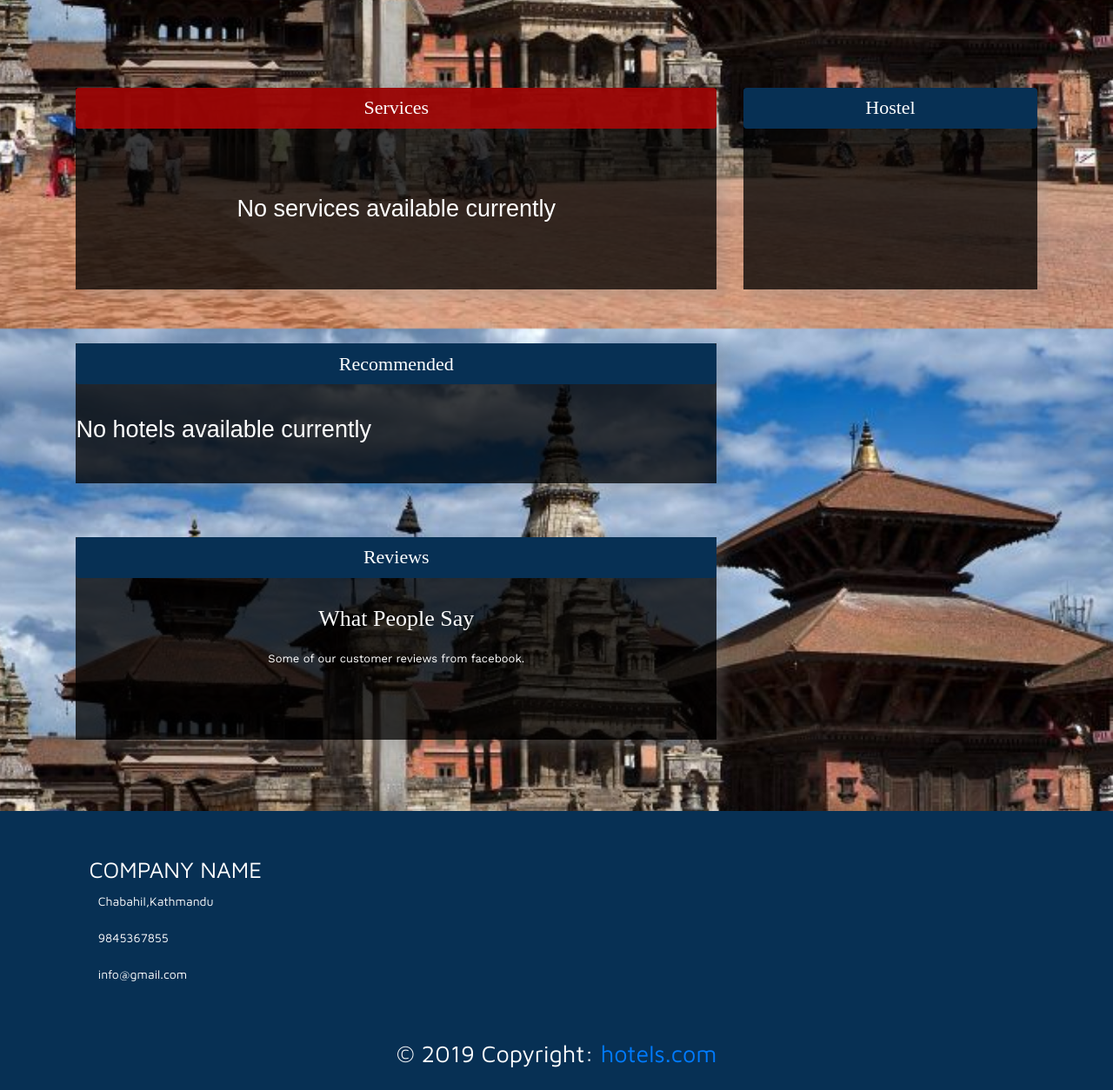
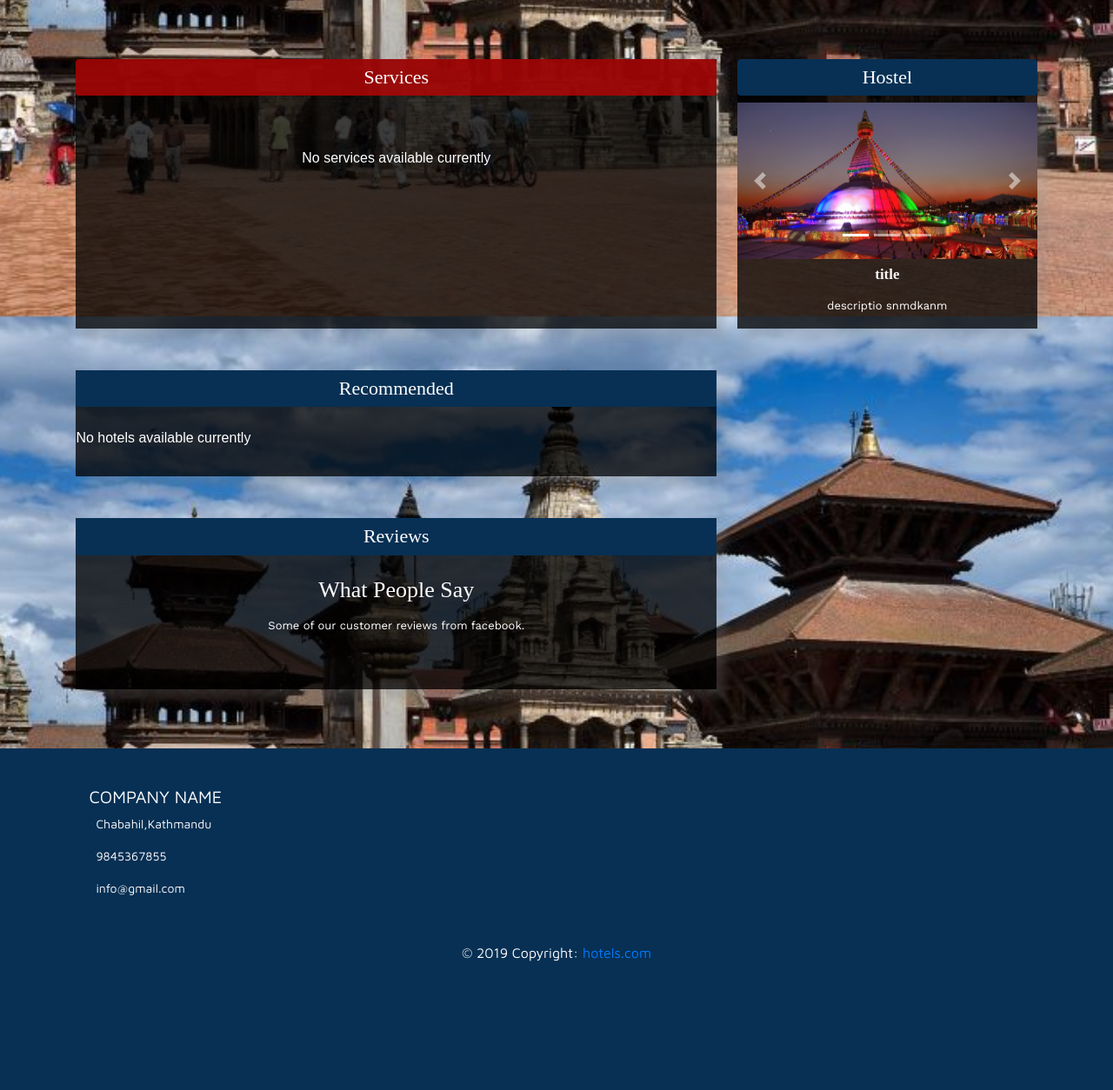
Before and after one commit to RNSAINJU/hoteltest, a Django app: page /home/ in a window 1280 px wide. Shown: the part 514-1768 px from the top of the page at 87% size. After the commit the page ends 1620 px from the top, so only its background shows below. Run offline with Django 3.2, Linux system fonts and the light colour scheme; data that the repository does not hold is empty; some libraries are stand-ins or nearby versions; some web fonts are replaced.

Commit message:
hostel div changes

```diff
--- a/static/css/style.css
+++ b/static/css/style.css
@@ -8,7 +8,7 @@
 body, html {
   height: 100%;
   margin: 0;
-  font-size:1.3rem;
+  /*font-size:1.3rem;*/
   font-family: sans-serif;
 }
 
@@ -104,7 +104,14 @@ header{
 
 
 .search{
+	height: 32px;
 	background-color: #b80b06 !important;
+}
+
+.search-icon{
+	font-size: 12px;
+	position: relative;
+	top:-3px;
 }
 
 #video-autoplay{
@@ -177,7 +184,7 @@ video {
 
 
 .search-box{
-	height: 35px !important;
+	height: 30px !important;
   width: 155px !important;
 }
 
--- a/templates/base.html
+++ b/templates/base.html
@@ -32,7 +32,11 @@
 
   <script src="https://unpkg.com/aos@next/dist/aos.js"></script>
   <script>
-    AOS.init();
+    AOS.init({
+        offset: 200, // offset (in px) from the original trigger point
+        delay: 0, // values from 0 to 3000, with step 50ms
+        duration: 1000 // values from 0 to 3000, with step 50ms
+      });
   </script>
 
 </body>
--- a/templates/header.html
+++ b/templates/header.html
@@ -30,8 +30,8 @@
 
       <form class="form-inline my-2 my-lg-0">
         <input class="form-control mr-sm-2 search-box" type="search" placeholder="Search" aria-label="Search">
-        <button type="button" class="btn btn-danger search">
-            <i class="fas fa-search  mt-0" style="font-size:14px;"></i>
+        <button type="button" class="btn btn-danger search ml-1">
+            <i class="fas fa-search search-icon" ></i>
           </button>
       </form>
 
--- a/templates/services/index.html
+++ b/templates/services/index.html
@@ -62,31 +62,48 @@
 
       <div class="col-xs-12 col hotels-list my-5 ml-4 p-0" data-aos="fade-left">
         <h1 class="text-center title2 main-heading py-2">Hostel</h1>
-<!--           <div class="container">
-              <div class="row mb-2">
-                <div class="my-3 col text-center">
-                {% for hotel in hotels %}
+          <div class="container">
+<div class="row">
+<div id="carouselExampleIndicators" class="carousel slide" data-ride="carousel">
+  <ol class="carousel-indicators">
+    <li data-target="#carouselExampleIndicators" data-slide-to="0" class="active"></li>
+    <li data-target="#carouselExampleIndicators" data-slide-to="1"></li>
+    <li data-target="#carouselExampleIndicators" data-slide-to="2"></li>
+  </ol>
+  <div class="carousel-inner">
+    <div class="carousel-item active">
+      <img src="{% static 'photos/nightlightboudhanath.jpg' %}"class="d-block w-100" alt="...">
+    </div>
+    <div class="carousel-item">
+      <img src="{% static 'photos/kathmadnudurbarsquare.jpg' %}" class="d-block w-100" alt="...">
+    </div>
+    <div class="carousel-item">
+      <img src="{% static 'photos/kathmadnudurbarsquare.jpg' %}" class="d-block w-100" alt="...">
+    </div>
+  </div>
+  <a class="carousel-control-prev" href="#carouselExampleIndicators" role="button" data-slide="prev">
+    <span class="carousel-control-prev-icon" aria-hidden="true"></span>
+    <span class="sr-only">Previous</span>
+  </a>
+  <a class="carousel-control-next" href="#carouselExampleIndicators" role="button" data-slide="next">
+    <span class="carousel-control-next-icon" aria-hidden="true"></span>
+    <span class="sr-only">Next</span>
+  </a>
+</div>
+</div>
 
-                  <p>
-                    <a href='{{ hotel.link }}' title='{{ hotel.description }}' class="hotel-title sub-heading">
-                    {{ hotel.name }}
-                    </a>
-                  </p>
-
-                {% empty %}
-                <div class='text-center mt-3'>
-                  <p>No hotels available currently</p>
-                </div>
-
-                {% endfor %}
-
+<div class="row">
+  <div class="col">
+ <h3 class="pt-2 hotel-title sub-heading text-center"> title </h3>
+                  <p class="pt-2 font text-center">descriptio snmdkanm </p>
                 </div>
                 </div>
+</div>
+          </div>
 
-          </div> -->
+
       </div>
 
-  </div>
 
 
     <div class="row">
```
Also changed, not shown: templates/aboutus.html (added, +14 -0 lines), static/photos/Cycling-Tour-II.jpg (added), static/photos/Kathmandu-city-tour.jpg (added), static/photos/Mountain_biking_tour_nepal_14.jpg (added), static/photos/cultural-tour-of-kathmandu-valley-tour-2-20878_1543230309.jpg (added), static/photos/cycling-tour.jpg (added), static/photos/download.jpg (added), static/photos/kathmadnudurbarsquare.jpg (added), static/photos/kathmandu-day-tour_1493718774.jpg (added), static/photos/kathmandu-tour.jpg (added), static/photos/mountain-biking-in-nepal.jpg (added), static/photos/nepal (1).jpg-w830.jpg (added), static/photos/nightlightboudhanath.jpg (added), static/photos/tour_img-2245382-146.jpg (added).
